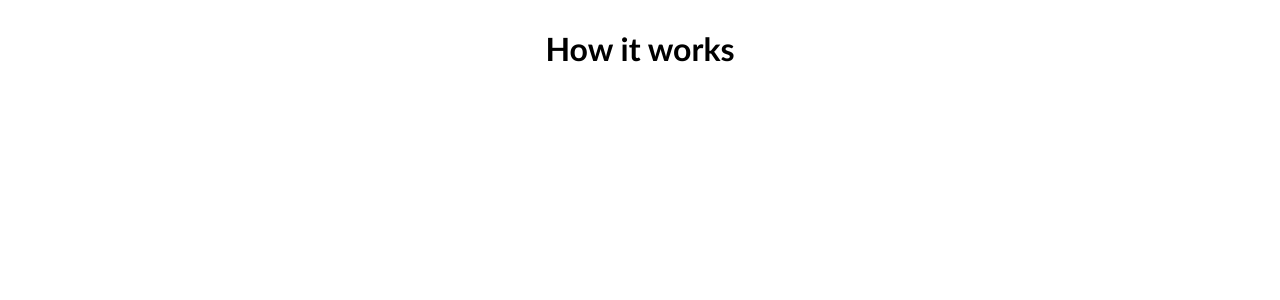
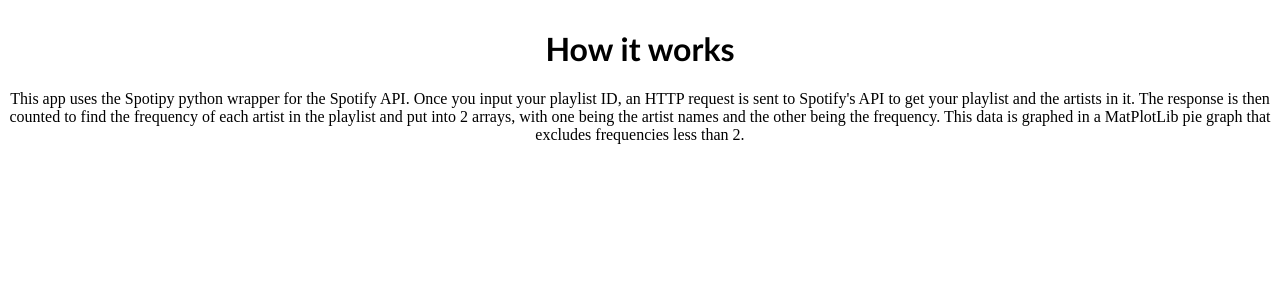
Before and after one commit to Focusucof/SpotifyAnalyzer, a Flask app: page /static/howitworks.html in a window 1280 px wide. Shown: the top 300 px of the page. Run offline with Flask 2, Linux system fonts and the light colour scheme.

Commit message:
cleaned up some code

```diff
--- a/main.py
+++ b/main.py
@@ -7,7 +7,7 @@ import json
 import collections
 from matplotlib import pyplot as plt
 import matplotlib
-from flask import Flask, render_template, request
+from flask import Flask, render_template, request, Response
 import shutil
 
 app = Flask(__name__)
@@ -24,10 +24,6 @@ sp = spotipy.Spotify(auth_manager=SpotifyClientCredentials(
 
 pl_id = None
 offset = 0
-
-
-
-
 
 def getandsend(pl_id, offset):    #requests section
 
--- a/static/css/style.css
+++ b/static/css/style.css
@@ -2,6 +2,7 @@ html, body {
     max-width: 100%;
     overflow-x: hidden;
     text-align: center;
+    overflow-y: hidden;
 }
 
 h1 {
--- a/static/howitworks.html
+++ b/static/howitworks.html
@@ -7,6 +7,6 @@
         </head>
         <body>
             <h1>How it works</h1>
-            <p></p>
+            <p>This app uses the Spotipy python wrapper for the Spotify API. Once you input your playlist ID, an HTTP request is sent to Spotify's API to get your playlist and the artists in it. The response is then counted to find the frequency of each artist in the playlist and put into 2 arrays, with one being the artist names and the other being the frequency. This data is graphed in a MatPlotLib pie graph that excludes frequencies less than 2. </p>
         </body>
     </html>
```
Also changed, not shown: other parts of static/css/style.css (+4 -0 lines).
